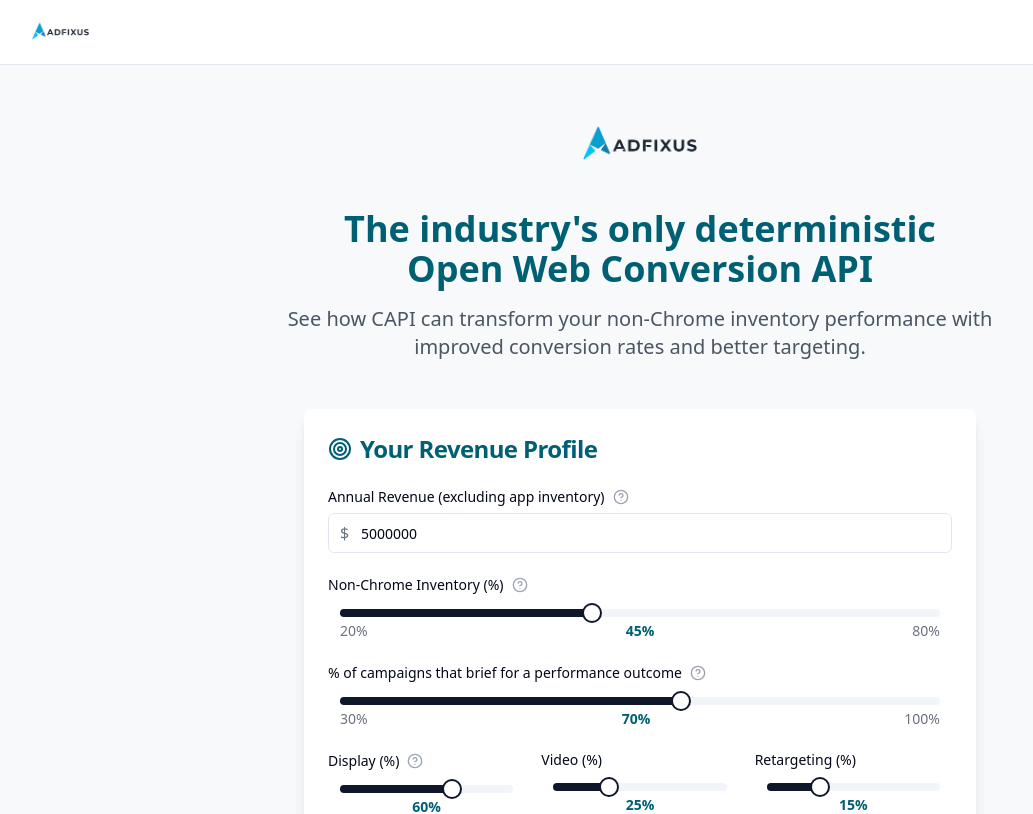
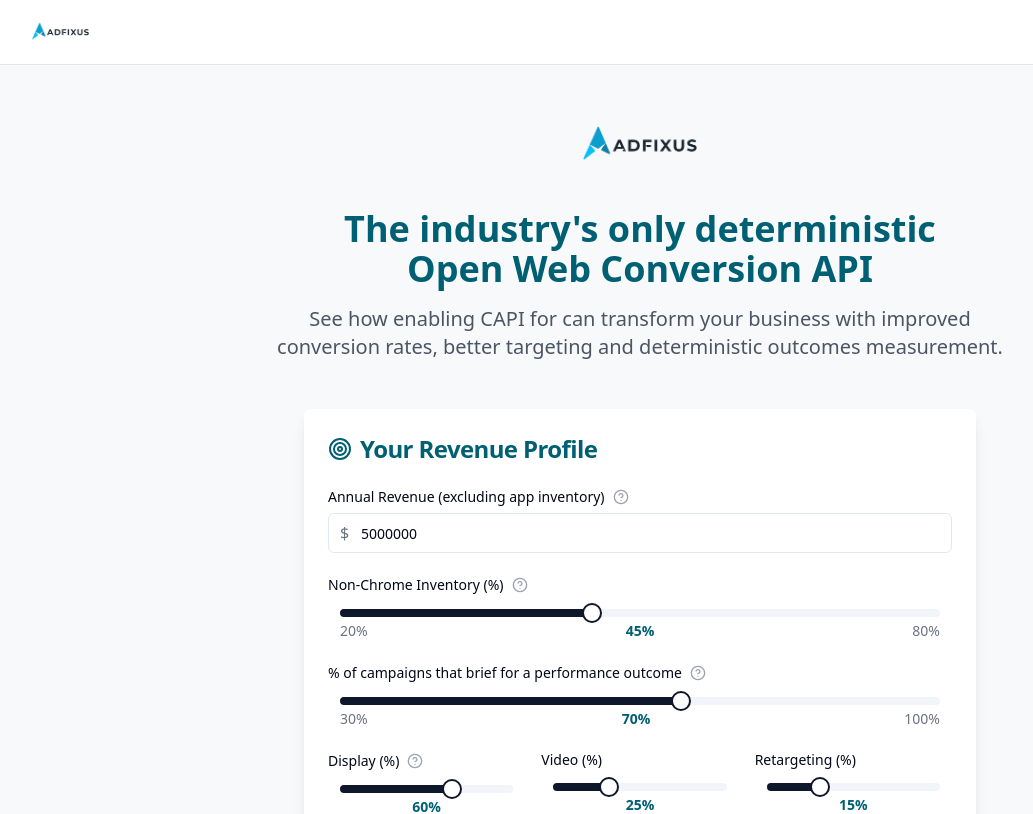
Before and after one commit to krishanraja/adfixus-capi-calculator, a React (Vite) app: page / in a window 1280 px wide. Shown: the top 814 px of the page, without its empty margins (0-1033 px from the left). Built offline with nearby package versions, Linux system fonts and the light colour scheme.

Commit message:
Update hero subtext
Update the subtext under the hero text to reflect the benefits of CAPI.

```diff
--- a/src/components/ROICalculator.tsx
+++ b/src/components/ROICalculator.tsx
@@ -1,3 +1,4 @@
+
 import React, { useState } from 'react';
 import { Card, CardContent, CardHeader, CardTitle } from '@/components/ui/card';
 import { Button } from '@/components/ui/button';
@@ -261,7 +262,7 @@ const ROICalculator = () => {
               Open Web Conversion API
             </h1>
             <p className="text-xl text-gray-600 max-w-3xl mx-auto">
-              See how CAPI can transform your non-Chrome inventory performance with improved conversion rates and better targeting.
+              See how enabling CAPI for can transform your business with improved conversion rates, better targeting and deterministic outcomes measurement.
             </p>
           </div>
 
```
